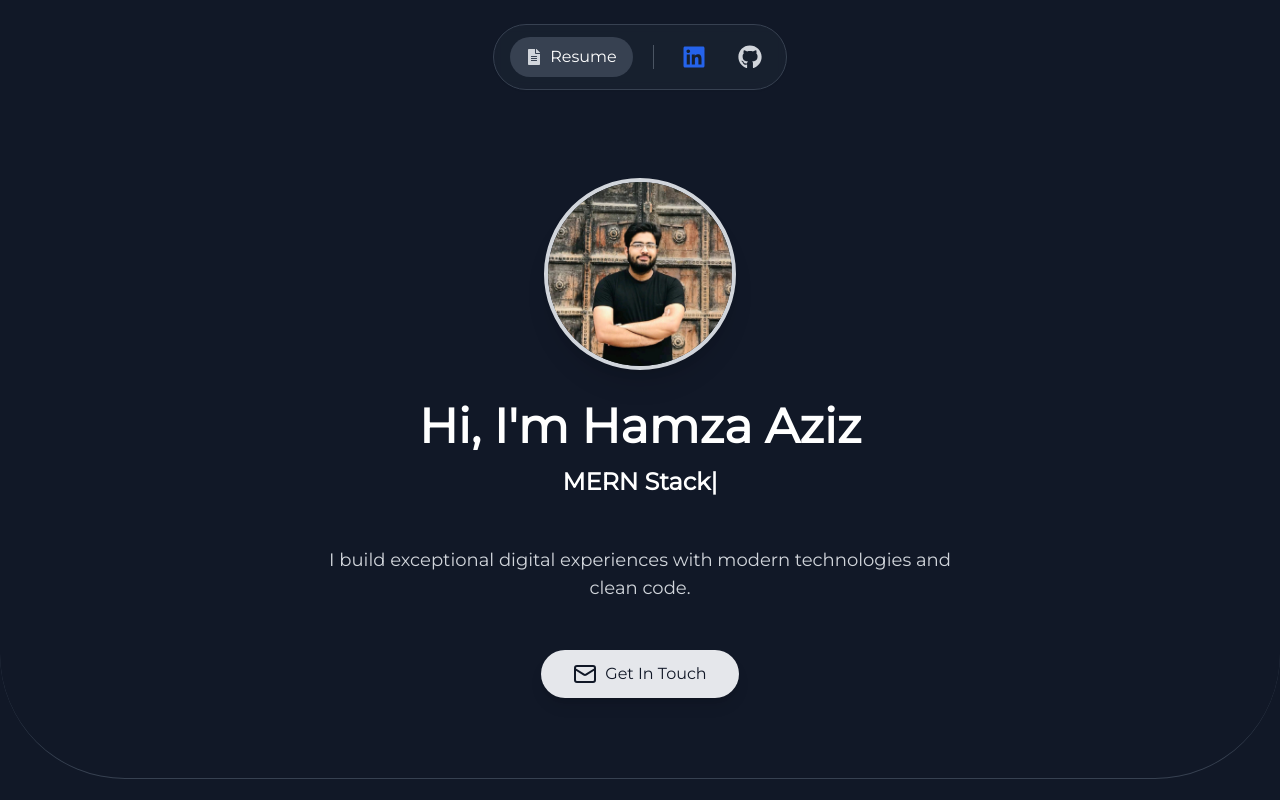
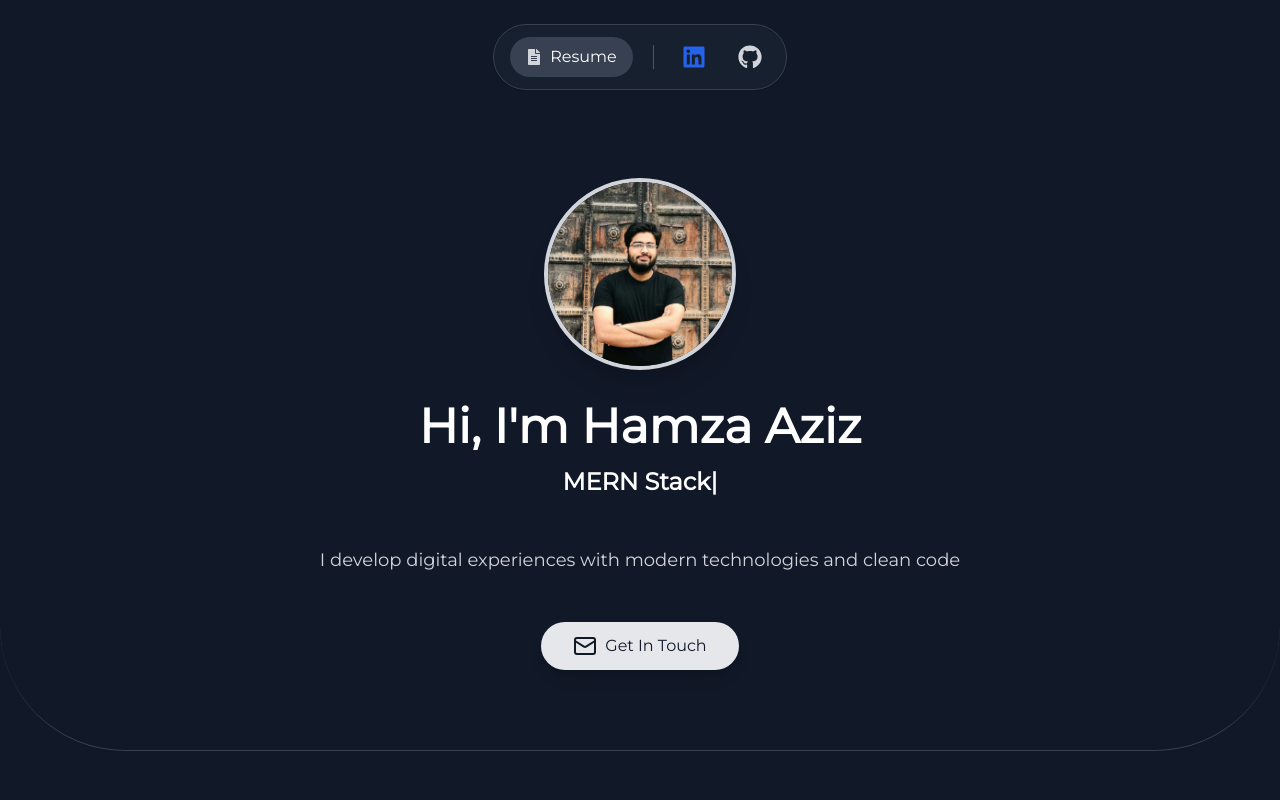
Before and after one commit to IamHamzaAziz/mern-portfolio, a React (Vite) app in the folder frontend/: page / in a window 1280 px wide. Shown: the top 800 px of the page. Built offline with nearby package versions, Linux system fonts and the light colour scheme.

Commit message:
changed hero section line

```diff
--- a/frontend/src/sections/Hero.jsx
+++ b/frontend/src/sections/Hero.jsx
@@ -50,7 +50,7 @@ const Hero = () => {
                 </div>
 
                 <p className="text-gray-300 text-lg mb-8 max-w-2xl">
-                    I build exceptional digital experiences with modern technologies and clean code.
+                    I develop digital experiences with modern technologies and clean code
                 </p>
 
                 <motion.button
```
